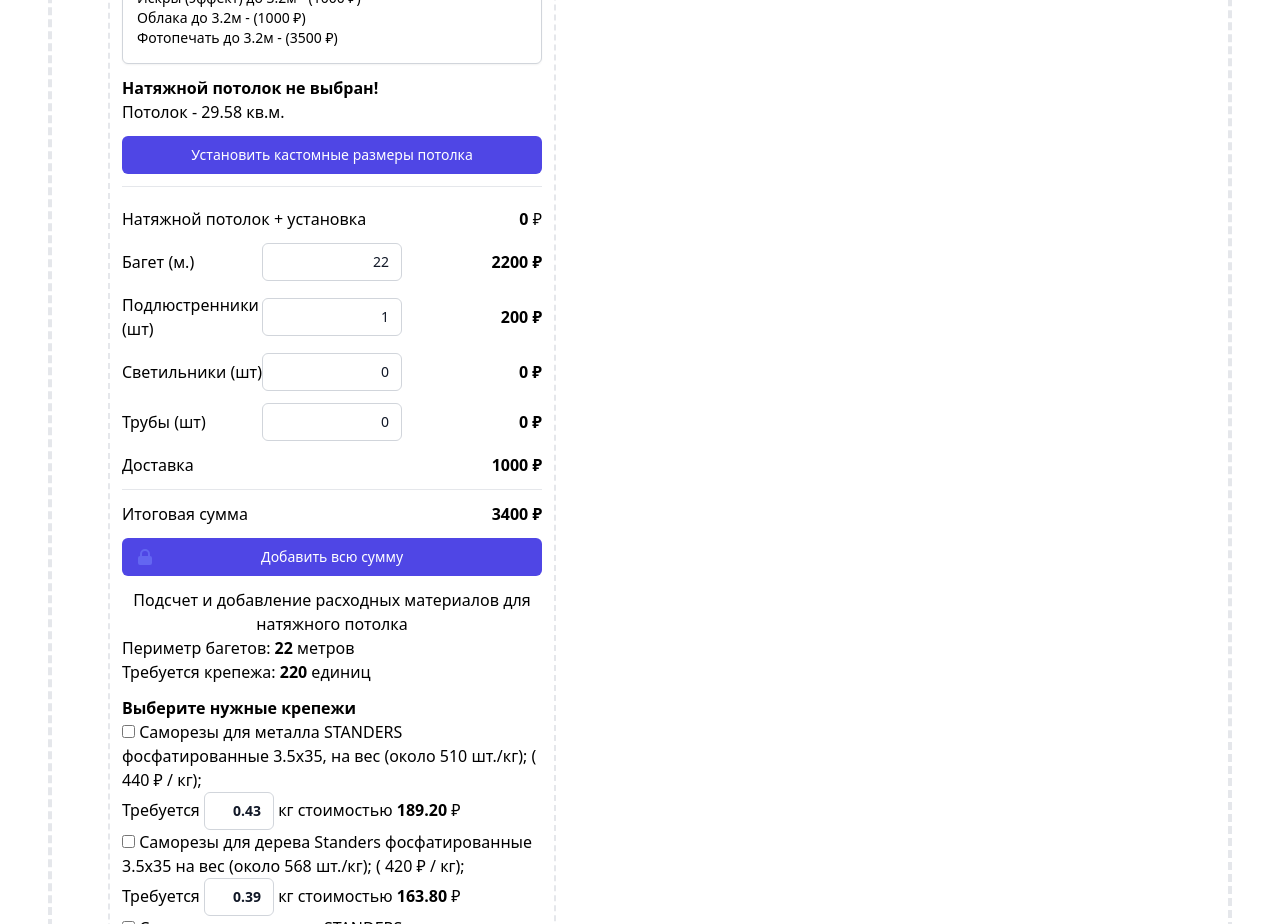
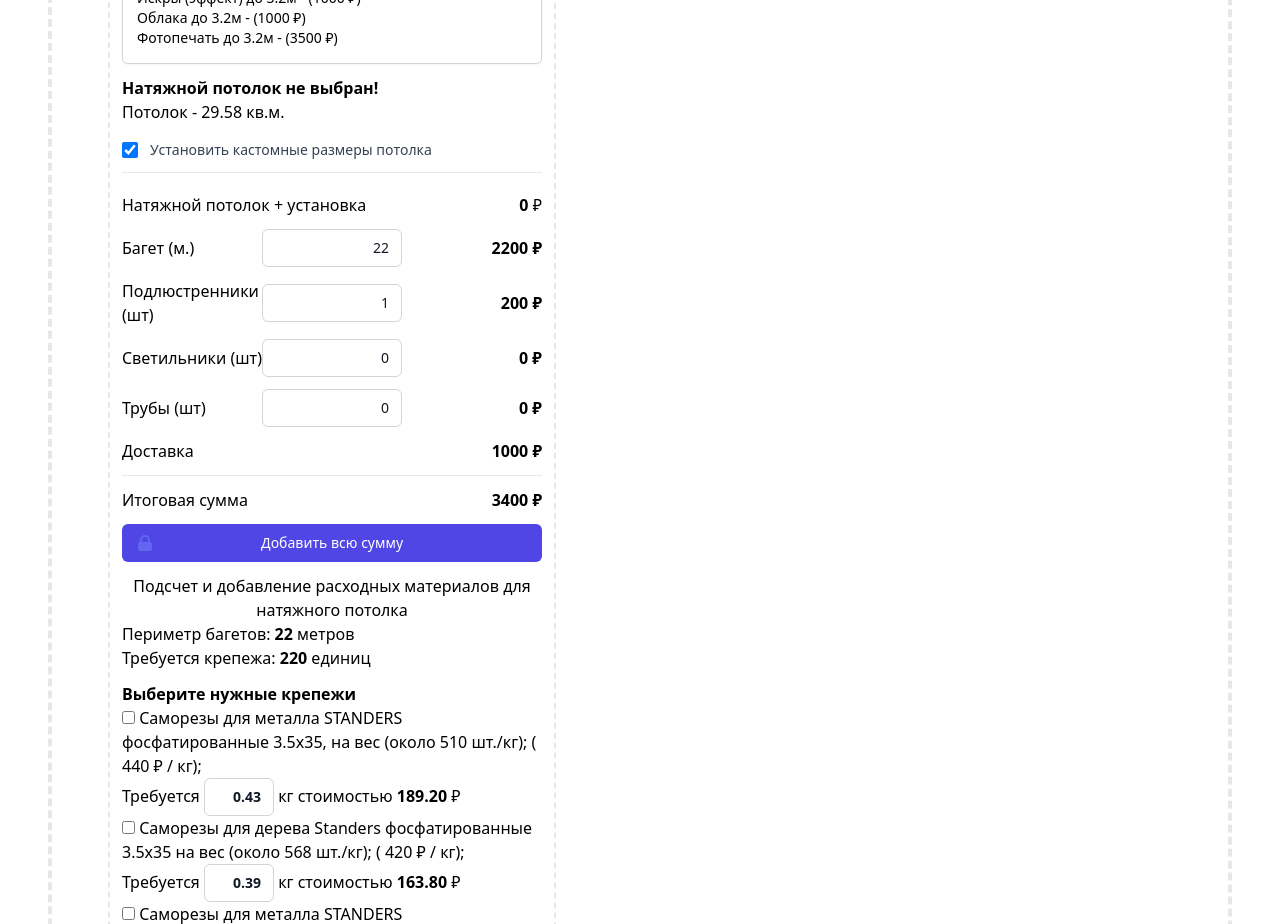
Before and after one commit to nvlight/home_calc, a Vue app in the folder vue/: page /get-started in a window 1280 px wide. Shown: the part 900-1824 px from the top of the page. Built offline with nearby package versions, Linux system fonts and the light colour scheme.

Commit message:
change view css for custom sizes in ceilingCalc

```diff
--- a/vue/package.json
+++ b/vue/package.json
@@ -11,6 +11,7 @@
   "dependencies": {
     "@headlessui/vue": "^1.6.7",
     "@heroicons/vue": "^1.0.6",
+    "@tailwindcss/forms": "^0.5.3",
     "vue": "^3.2.37",
     "vue-router": "^4.0.13",
     "vuex": "^4.0.2"
--- a/vue/src/components/CeilingCalc.vue
+++ b/vue/src/components/CeilingCalc.vue
@@ -41,16 +41,46 @@
             Потолок - {{square}} кв.м.
         </div>
         <div v-if="isCustomSizes">
-            <button
-                @click="toggleCustomSizes"
-                class="mt-3 group relative w-full flex justify-center py-2 px-4 border border-transparent text-sm font-medium rounded-md text-white bg-indigo-600 hover:bg-indigo-700 focus:outline-none focus:ring-2 focus:ring-offset-2 focus:ring-indigo-500"
-            >Запретить кастомные размеры потолка</button>
+            <fieldset>
+                <div class="mt-4 space-y-4">
+                    <div class="flex items-start">
+                        <div class="flex h-5 items-center">
+                            <input id="comments" name="comments" type="checkbox"
+                                   class="h-4 w-4 rounded border-gray-300 text-indigo-600 focus:ring-indigo-500
+                                   focus:outline-none focus:ring-2 focus:ring-offset-2 focus:ring-indigo-500
+                                   focus:border"
+                                   @click="toggleCustomSizes"
+                                   checked
+                            >
+                        </div>
+                        <div class="ml-3 text-sm">
+                            <label for="comments" class="font-medium text-gray-700">Запретить кастомные размеры потолка</label>
+                        </div>
+                    </div>
+
+                </div>
+            </fieldset>
         </div>
         <div v-else>
-            <button
-                @click="toggleCustomSizes"
-                class="mt-3 group relative w-full flex justify-center py-2 px-4 border border-transparent text-sm font-medium rounded-md text-white bg-indigo-600 hover:bg-indigo-700 focus:outline-none focus:ring-2 focus:ring-offset-2 focus:ring-indigo-500"
-            >Установить кастомные размеры потолка</button>
+            <fieldset>
+                <div class="mt-4 space-y-4">
+                    <div class="flex items-start">
+                        <div class="flex h-5 items-center">
+                            <input id="comments" name="comments" type="checkbox"
+                                   class="h-4 w-4 rounded border-gray-300 text-indigo-600 focus:ring-indigo-500
+                                   focus:outline-none focus:ring-2 focus:ring-offset-2 focus:ring-indigo-500
+                                   focus:border"
+                                   @click="toggleCustomSizes"
+                                   checked
+                            >
+                        </div>
+                        <div class="ml-3 text-sm">
+                            <label for="comments" class="font-medium text-gray-700">Установить кастомные размеры потолка</label>
+                        </div>
+                    </div>
+
+                </div>
+            </fieldset>
         </div>
         <div
             v-if="isCustomSizes"
```
Also changed, not shown: 1 other file (tests, documents, lock files or other folders).
